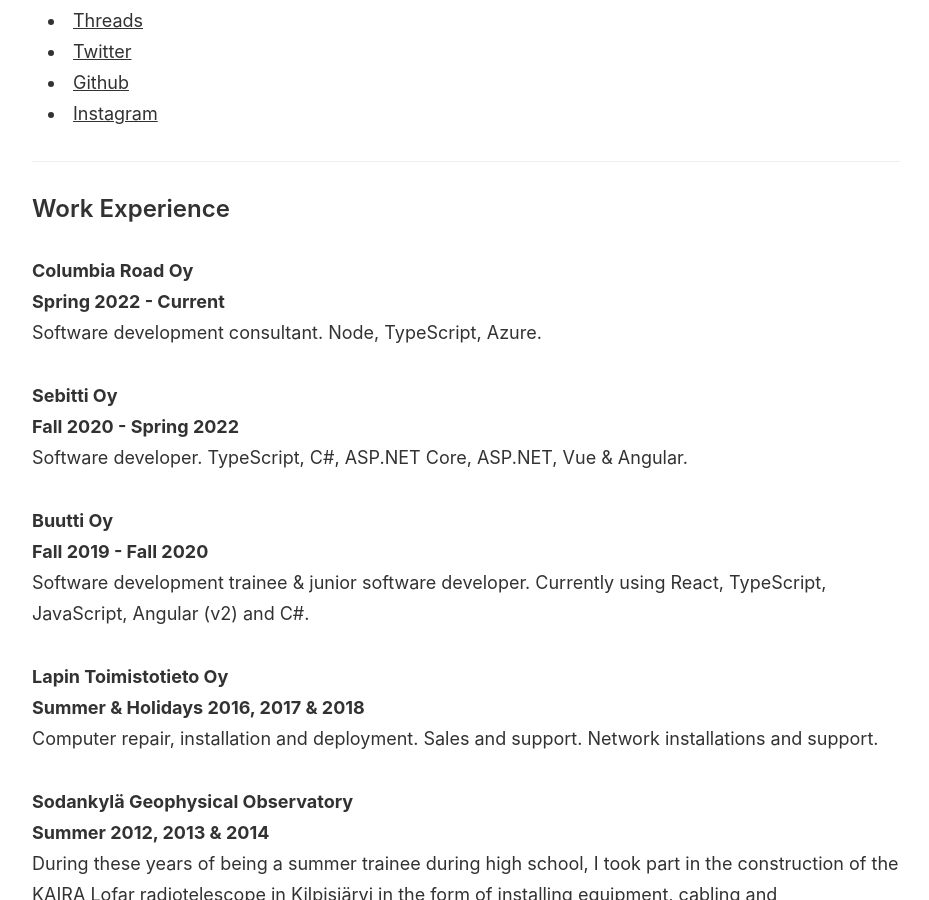
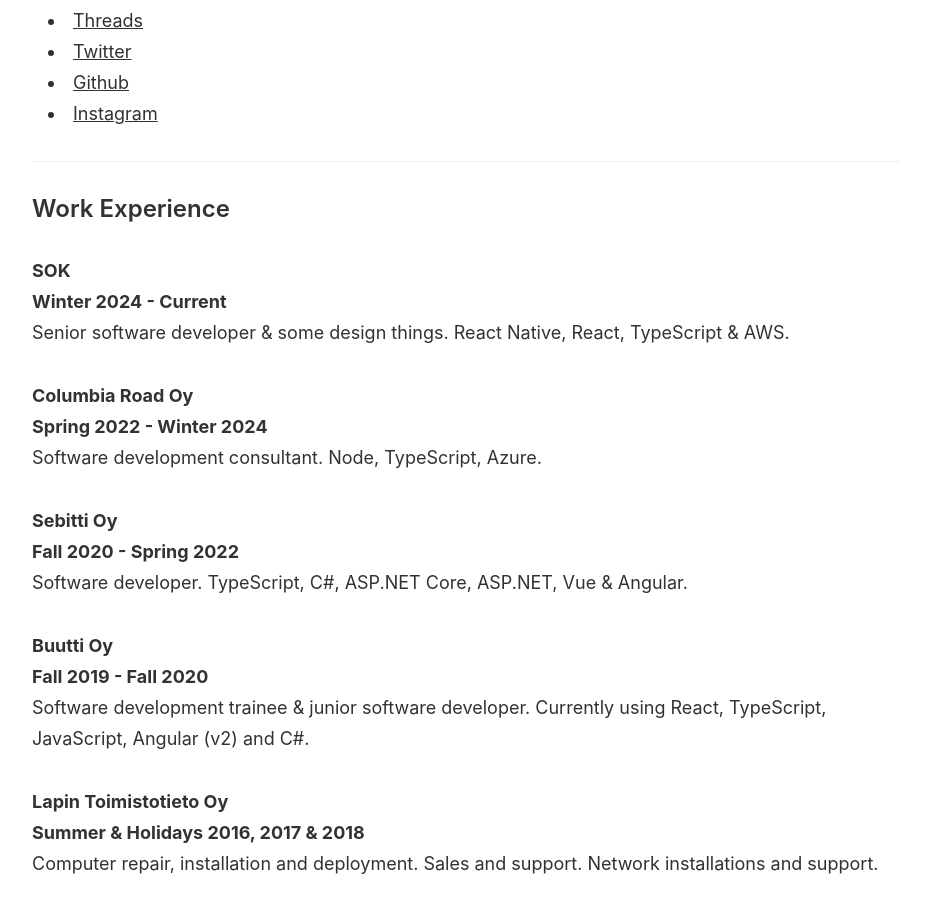
Before and after one commit to joonakeskitalo/joonakeskitalo.github.io, a Jekyll site: the page built from _pages/about.md, in a window 1280 px wide and 900 px high, scrolled down 328 px. Shown: the whole window, without its empty margins (174-1103 px from the left). Built offline with Jekyll 4.4.1, drawn with Linux system fonts in a browser that asks for light colours.

Commit message:
feat: update about page

```diff
--- a/_pages/about.md
+++ b/_pages/about.md
@@ -17,8 +17,12 @@
 
 ### Work Experience
 
+**SOK**<br/>
+**Winter 2024 - Current**<br/>
+Senior software developer & some design things. React Native, React, TypeScript & AWS.
+
 **Columbia Road Oy**<br/>
-**Spring 2022 - Current**<br/>
+**Spring 2022 - Winter 2024**<br/>
 Software development consultant. Node, TypeScript, Azure.
 
 **Sebitti Oy**<br/>
```
